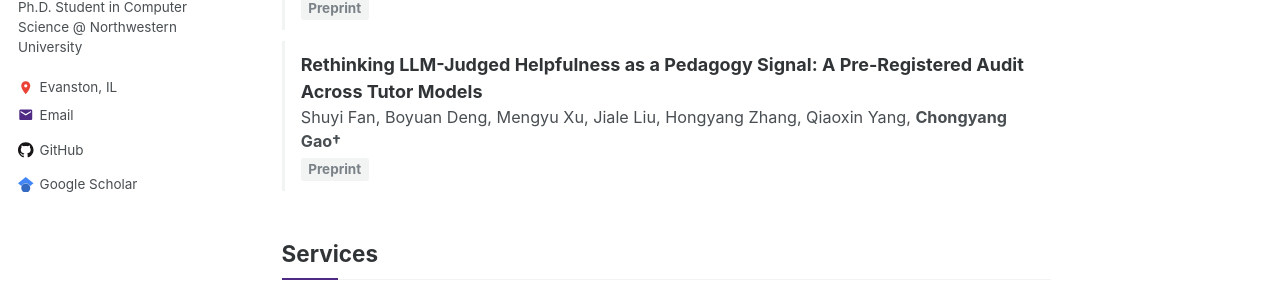
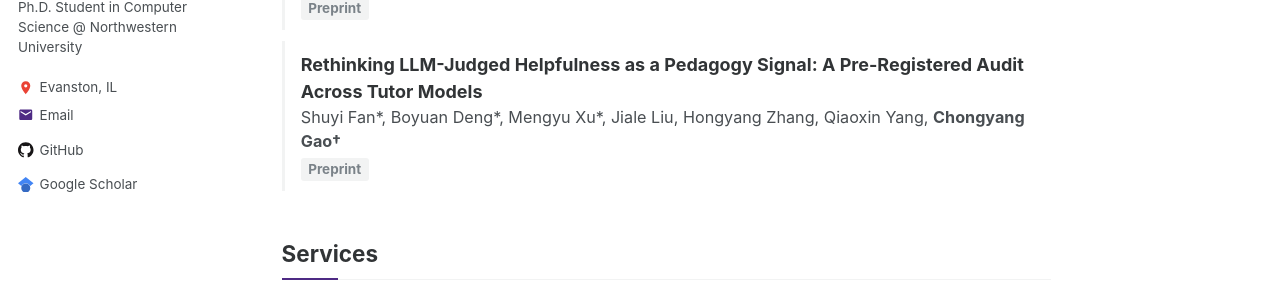
Before and after one commit to GCYZSL/GCYZSL.github.io, a Jekyll site: the page built from _pages/about.md, in a window 1280 px wide and 900 px high, scrolled down 3617 px. Shown: the part 310-605 px from the top of the window. Built offline with Jekyll 4.4.1, drawn with Linux system fonts in a browser that asks for light colours.

Commit message:
Mark co-first authors on pedagogy audit paper
Co-Authored-By: Claude Opus 5.5 <noreply@anthropic.com>

```diff
--- a/_pages/about.md
+++ b/_pages/about.md
@@ -164,7 +164,7 @@ Mentoring
   </li>
   <li>
     <span class="pub-title">Rethinking LLM-Judged Helpfulness as a Pedagogy Signal: A Pre-Registered Audit Across Tutor Models</span>
-    <span class="pub-authors">Shuyi Fan, Boyuan Deng, Mengyu Xu, Jiale Liu, Hongyang Zhang, Qiaoxin Yang, <b>Chongyang Gao†</b></span>
+    <span class="pub-authors">Shuyi Fan*, Boyuan Deng*, Mengyu Xu*, Jiale Liu, Hongyang Zhang, Qiaoxin Yang, <b>Chongyang Gao†</b></span>
     <span class="venue venue--preprint">Preprint</span>
   </li>
 </ul>
```
